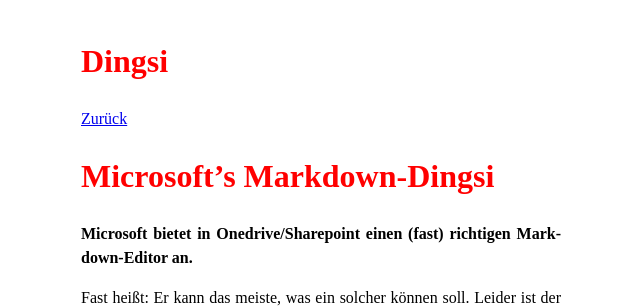
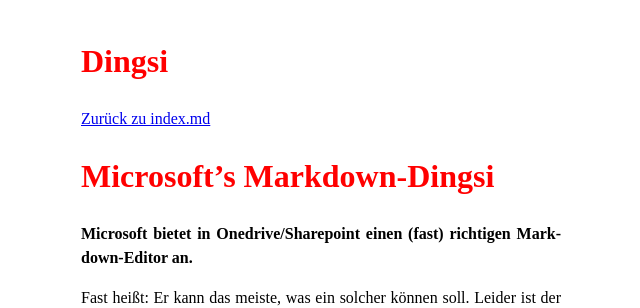
Before and after one commit to MonaLgbt/MonaLgbt.github.io, a Jekyll site: the page built from pages/Dingsi.md, in a window 1280 px wide. Shown: the top 308 px of the page, without its empty margins (319-959 px from the left). Built offline with Jekyll 4.4.1, drawn with Linux system fonts in a browser that asks for light colours.

Commit message:
Update Dingsi.md

```diff
--- a/pages/Dingsi.md
+++ b/pages/Dingsi.md
@@ -3,7 +3,7 @@
 layout: default
 ---
 
-[Zurück](../index.md)
+[Zurück zu index.md](../index.md)
 
 # Microsoft's Markdown-Dingsi
 
```
